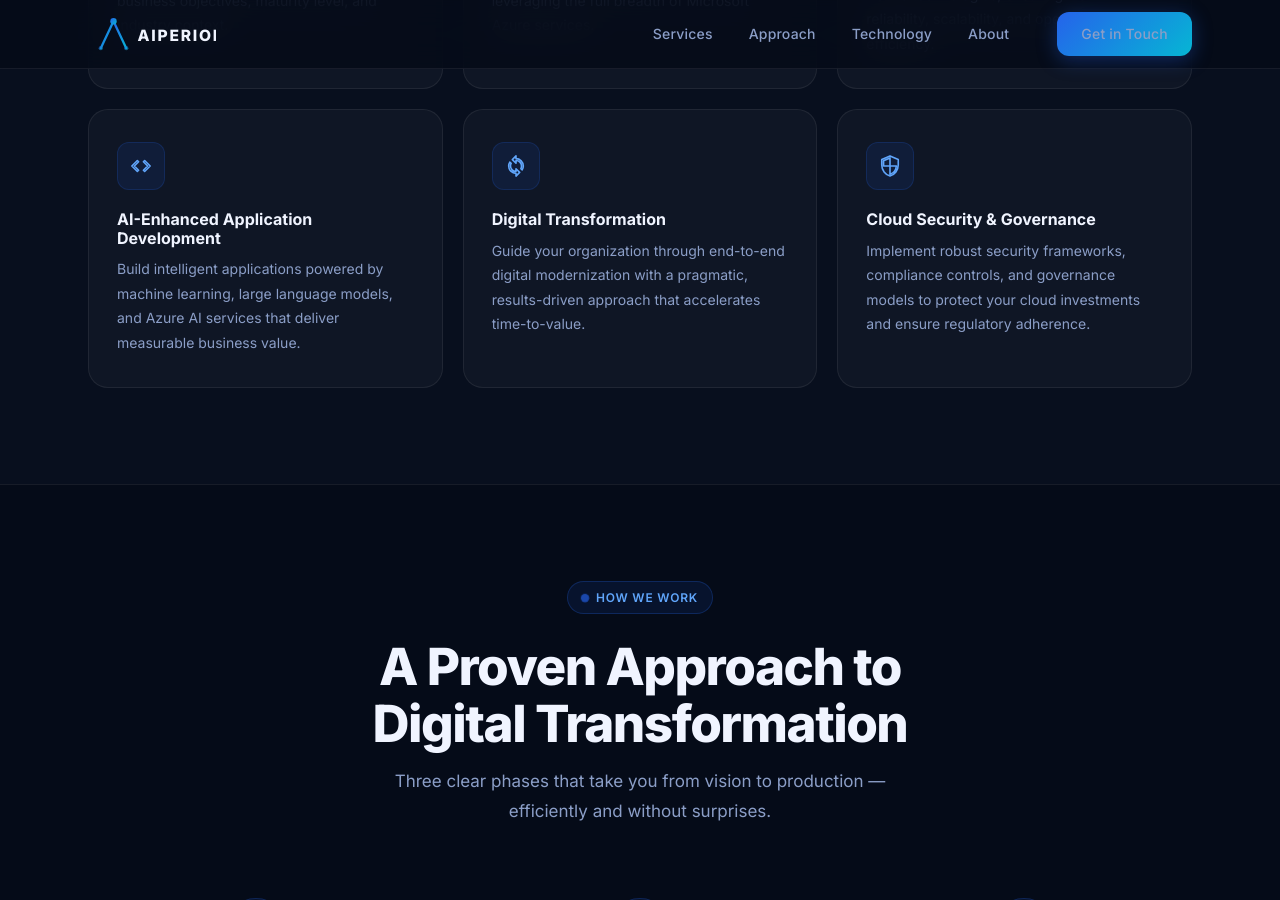
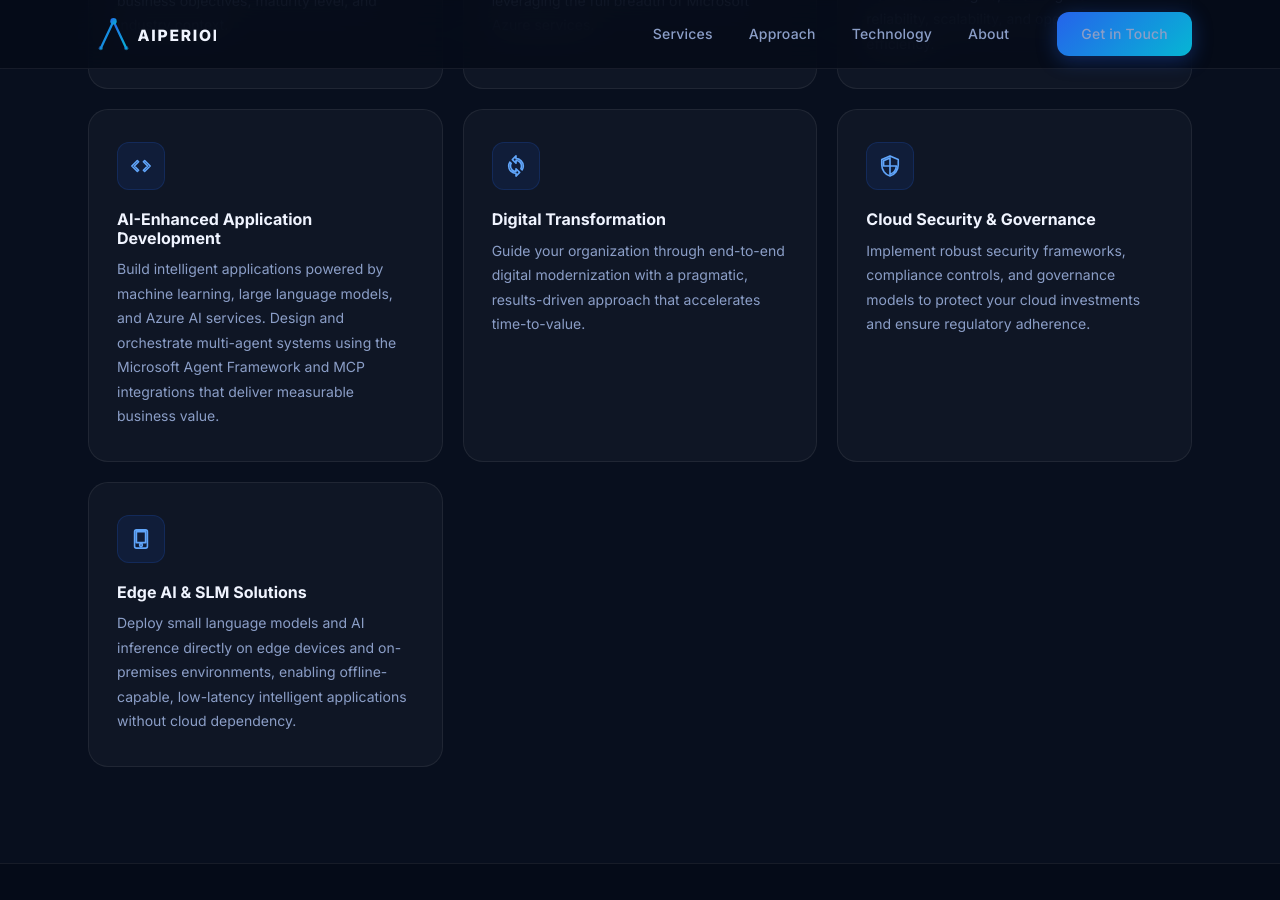
Before and after one commit to AIperion/aiperion.github.io, a Jekyll site: the page built from docs/index.html, in a window 1280 px wide and 900 px high, scrolled down 1522 px. Built offline with Jekyll 4.4.1, drawn with Linux system fonts in a browser that asks for light colours.

Commit message:
feat: expand AI services with agentic AI and Edge AI SLM offerings
Co-authored-by: hoffe86 <5873390+hoffe86@users.noreply.github.com>

```diff
--- a/docs/index.html
+++ b/docs/index.html
@@ -147,7 +147,7 @@ description: "AIPERION empowers organizations to harness the transformative powe
           <svg xmlns="http://www.w3.org/2000/svg" viewBox="0 0 24 24"><path d="M9.4 16.6L4.8 12l4.6-4.6L8 6l-6 6 6 6 1.4-1.4zm5.2 0l4.6-4.6-4.6-4.6L16 6l6 6-6 6-1.4-1.4z"/></svg>
         </div>
         <h3>AI-Enhanced Application Development</h3>
-        <p>Build intelligent applications powered by machine learning, large language models, and Azure AI services that deliver measurable business value.</p>
+        <p>Build intelligent applications powered by machine learning, large language models, and Azure AI services. Design and orchestrate multi-agent systems using the Microsoft Agent Framework and MCP integrations that deliver measurable business value.</p>
       </article>
 
       <!-- Digital Transformation -->
@@ -166,6 +166,15 @@ description: "AIPERION empowers organizations to harness the transformative powe
         </div>
         <h3>Cloud Security &amp; Governance</h3>
         <p>Implement robust security frameworks, compliance controls, and governance models to protect your cloud investments and ensure regulatory adherence.</p>
+      </article>
+
+      <!-- Edge AI -->
+      <article class="service-card">
+        <div class="service-icon" aria-hidden="true">
+          <svg xmlns="http://www.w3.org/2000/svg" viewBox="0 0 24 24"><path d="M17 2H7C5.9 2 5 2.9 5 4v16c0 1.1.9 2 2 2h10c1.1 0 2-.9 2-2V4c0-1.1-.9-2-2-2zm0 14H7V4h10v12zm-5 4a1.5 1.5 0 1 1 0-3 1.5 1.5 0 0 1 0 3z"/></svg>
+        </div>
+        <h3>Edge AI &amp; SLM Solutions</h3>
+        <p>Deploy small language models and AI inference directly on edge devices and on-premises environments, enabling offline-capable, low-latency intelligent applications without cloud dependency.</p>
       </article>
 
     </div>
```
